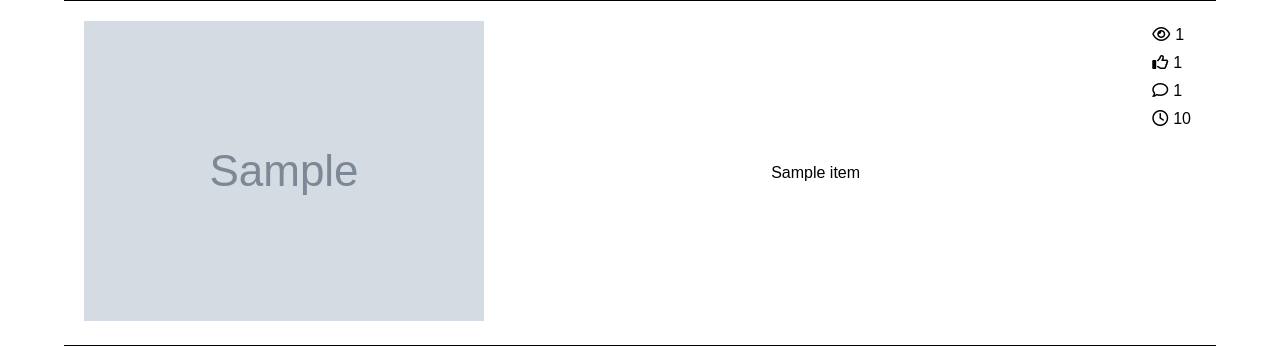
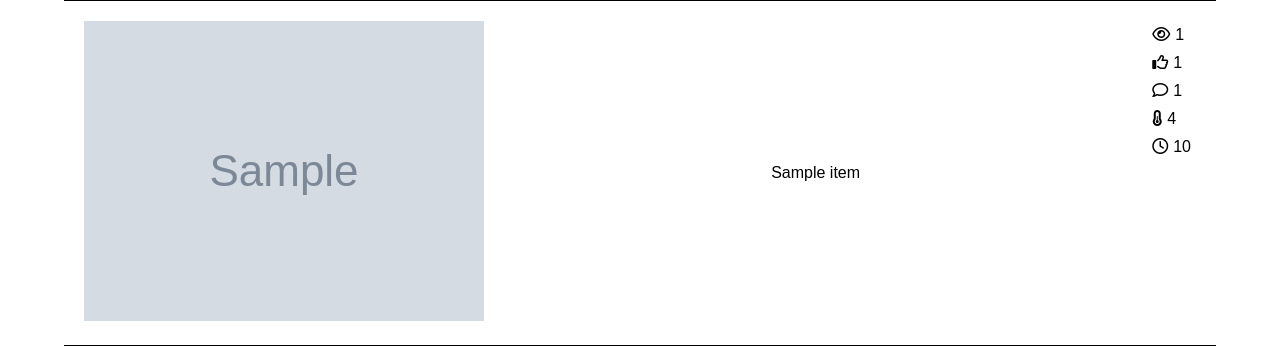
Before and after one commit to gabrieltsferreira/YTChannelDataExtractor, a Flask app: template templates/results.html in a window 1280 px wide. Shown: the part 1333-1679 px from the top of the page. Run offline with Flask 3, Linux system fonts and the light colour scheme; the template is opened without the code that fills it: most values are stand-ins (such as "Sample title", 1, 10 or a date in 2020); grey boxes marked "Sample" are stand-in pictures; some libraries are stand-ins or nearby versions.

Commit message:
Added engagement rate to top video stats

```diff
--- a/channel_stats.py
+++ b/channel_stats.py
@@ -241,6 +241,7 @@ def get_channel_stats(channel_id):
                         'viewCount': str(formatNumber(video['viewCount'])),
                         'likeCount': str(formatNumber(video['likeCount'])),
                         'commentCount': str(formatNumber(video['commentCount'])),
+                        'engagement_rate': str(round((video['likeCount']+video['commentCount'])/video['viewCount'], 2)),
                         'duration': str(datetime.timedelta(seconds = round(video['duration'])))
                 }
                 top_videos.append(data)
--- a/static/css/results.css
+++ b/static/css/results.css
@@ -164,7 +164,7 @@ body{
     display: flex;
     justify-content: center;
     align-items: center;
-    width: 800px;
+    width: 60vw;
 }
 
 .video-stats{
--- a/templates/results.html
+++ b/templates/results.html
@@ -217,6 +217,13 @@
 
                                 <div class="video-stats-item">
                                     <div class="video-stats-icon">
+                                        <i class="fa-solid fa-temperature-half"></i>
+                                    </div>
+                                    {{ item['engagement_rate'] }}
+                                </div>
+
+                                <div class="video-stats-item">
+                                    <div class="video-stats-icon">
                                         <i class="fa-regular fa-clock"></i>
                                     </div>
                                     {{ item['duration'] }}
```
